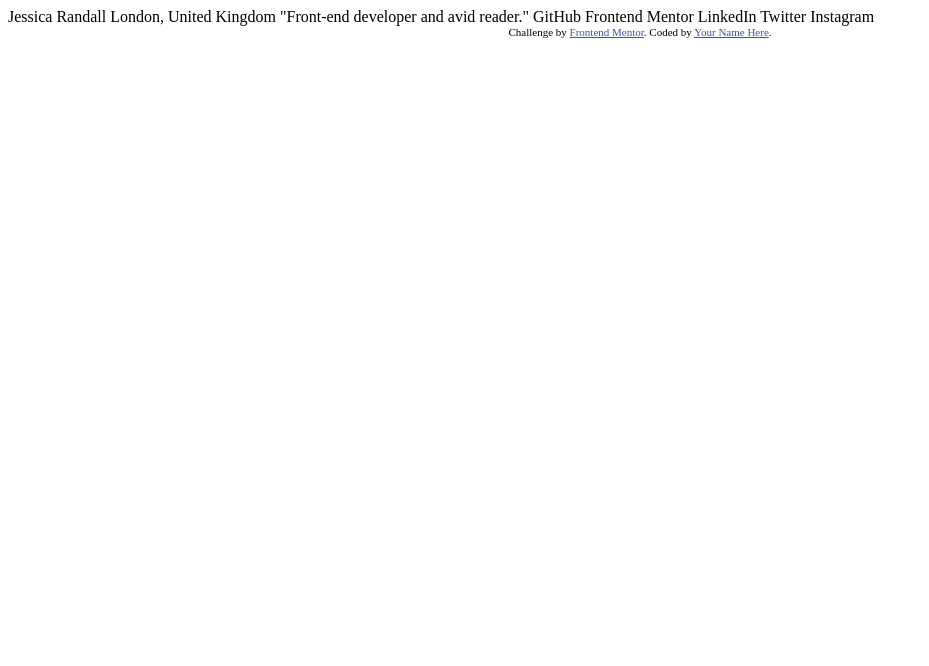
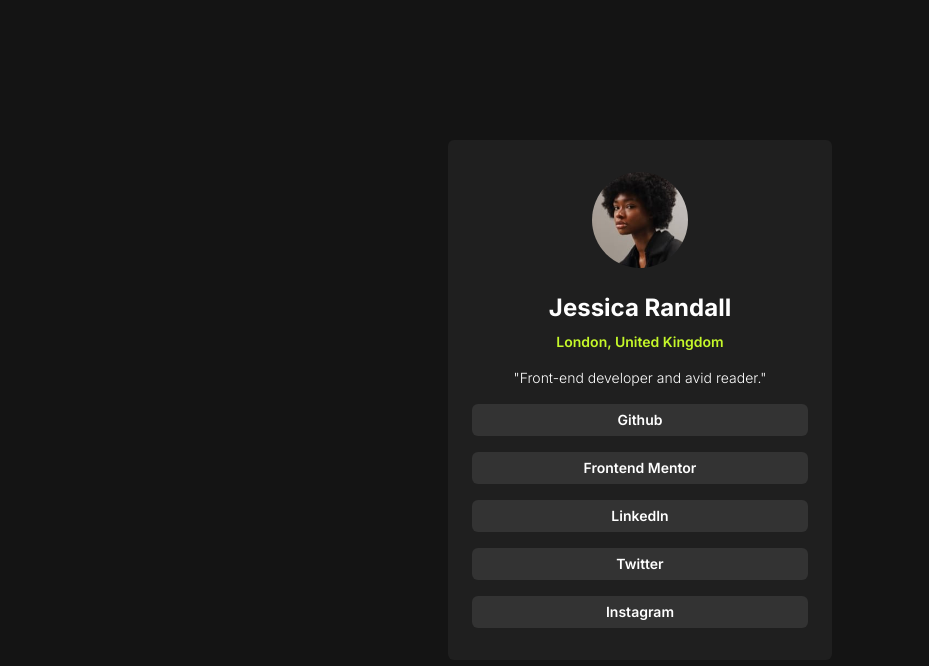
Before and after one commit to jonathanjd/social-links-profile-main, a website: page index.html in a window 1280 px wide. Shown: the whole page, without its empty margins (0-929 px from the left). Drawn offline with Linux system fonts and the light colour scheme.

Commit message:
completed

```diff
--- /dev/null
+++ b/css/input.css
@@ -0,0 +1,3 @@
+@tailwind base;
+@tailwind components;
+@tailwind utilities;
--- a/index.html
+++ b/index.html
@@ -6,29 +6,37 @@
 
   <link rel="icon" type="image/png" sizes="32x32" href="./assets/images/favicon-32x32.png">
 
+  <link rel="stylesheet" href="./css/output.css">
+
   <title>Frontend Mentor | Social links profile</title>
 
-  <!-- Feel free to remove these styles or customise in your own stylesheet 👍 -->
-  <style>
-    .attribution { font-size: 11px; text-align: center; }
-    .attribution a { color: hsl(228, 45%, 44%); }
-  </style>
+  <link rel="preconnect" href="https://fonts.googleapis.com">
+  <link rel="preconnect" href="https://fonts.gstatic.com" crossorigin>
+  <link href="https://fonts.googleapis.com/css2?family=Inter:ital,opsz,wght@0,14..32,100..900;1,14..32,100..900&display=swap" rel="stylesheet">
+
 </head>
-<body>
+<body class="bg-grey-900 text-sm font-inter text-white flex justify-center items-center h-screen">
+  <div class="bg-grey-800 w-96 py-8 flex flex-col justify-center items-center font-normal px-6 rounded-md">
+    <img src="/assets/images/avatar-jessica.jpeg" alt="Profile picture" class="w-24 h-24 rounded-full object-cover mb-6">
+    <h1 class="font-bold mb-2 text-2xl">Jessica Randall</h1>
+    <h3 class="text-green font-semibold">London, United Kingdom</h3>
+    <p class="my-4 font-light">"Front-end developer and avid reader."</p>
+    <div class="flex justify-center items-center bg-grey-700 w-full h-8 mb-4 rounded-md hover:bg-green hover:text-black text-center font-semibold">
+      <a href="#">Github</a>
+    </div>
+    <div class="flex justify-center items-center bg-grey-700 w-full h-8 mb-4 rounded-md hover:bg-green hover:text-black text-center font-semibold">
+      <a href="#">Frontend Mentor</a>
+    </div>
+    <div class="flex justify-center items-center bg-grey-700 w-full h-8 mb-4 rounded-md hover:bg-green hover:text-black text-center font-semibold">
+      <a href="#">LinkedIn</a>
+    </div>
+    <div class="flex justify-center items-center bg-grey-700 w-full h-8 mb-4 rounded-md hover:bg-green hover:text-black text-center font-semibold">
+      <a href="#">Twitter</a>
+    </div>
+    <div class="flex justify-center items-center bg-grey-700 w-full h-8 rounded-md hover:bg-green hover:text-black text-center font-semibold">
+      <a href="#">Instagram</a>
+    </div>
 
-  Jessica Randall
-  London, United Kingdom
-  "Front-end developer and avid reader."
-
-  GitHub
-  Frontend Mentor
-  LinkedIn
-  Twitter
-  Instagram
-
-  <div class="attribution">
-    Challenge by <a href="https://www.frontendmentor.io?ref=challenge" target="_blank">Frontend Mentor</a>.
-    Coded by <a href="#">Your Name Here</a>.
   </div>
 </body>
 </html>
--- /dev/null
+++ b/tailwind.config.js
@@ -0,0 +1,19 @@
+/** @type {import('tailwindcss').Config} */
+module.exports = {
+  content: ["./index.html", "./css/*.css"],
+  theme: {
+    extend: {
+      fontFamily: {
+        "inter": ["Inter", "sans-serif"],
+      },
+      colors: {
+        "white": "#FFFFFF",
+        "green": "#c5f82a",
+        "grey-700": "#333333",
+        "grey-800": "#1f1f1f",
+        "grey-900": "#141414",
+      }
+    },
+  },
+  plugins: [],
+}
```
Also changed, not shown: package.json (added, +16 -0 lines), css/output.css (added), 2 other files.
